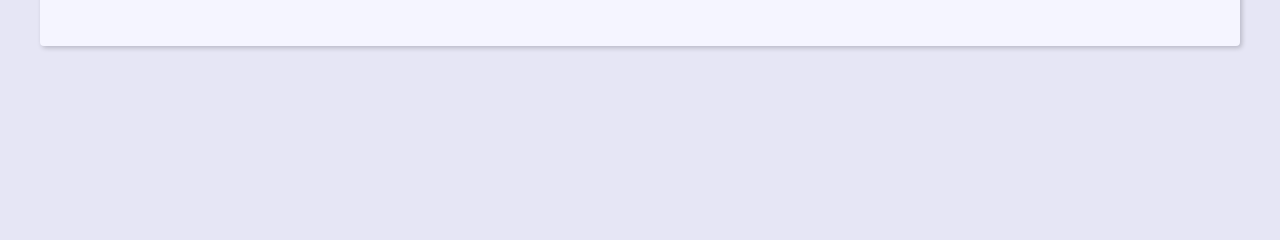
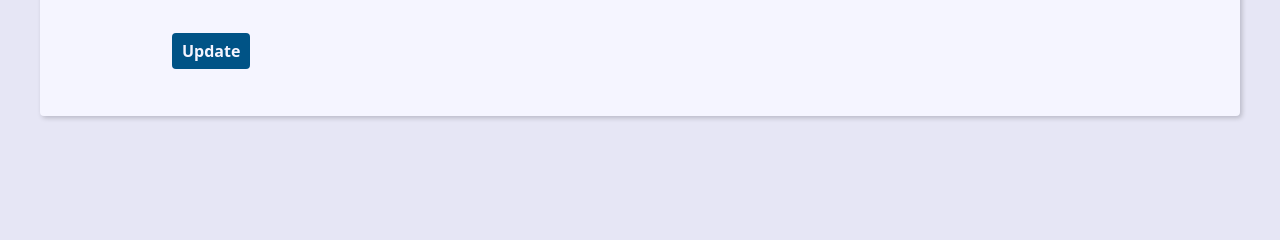
Before and after one commit to ThomasNicholas21/ProjetoAgenda, a Django app: template contact/templates/contact/contact.html in a window 1280 px wide. Shown: the part 507-747 px from the top of the page. Run offline with Django 4.2, Linux system fonts and the light colour scheme; the template is opened without the code that fills it, so the values that code supplies are empty.

Commit message:
criando botão de editar

```diff
--- a/contact/templates/contact/contact.html
+++ b/contact/templates/contact/contact.html
@@ -12,5 +12,11 @@
         <p><b>Created Date:</b> {{ contact.created_date }} </p>
         <p><b>Description:</b> {{ contact.description }} </p>
         <p><b>Category:</b> {{ contact.category.name }} </p>
+
+        <div class="contact-links">
+            <a class="btn btn-link" href="{% url "contact:update" contact.id %}">
+                Update
+            </a>
+        </div>
     </div>
 {% endblock content %}
```
